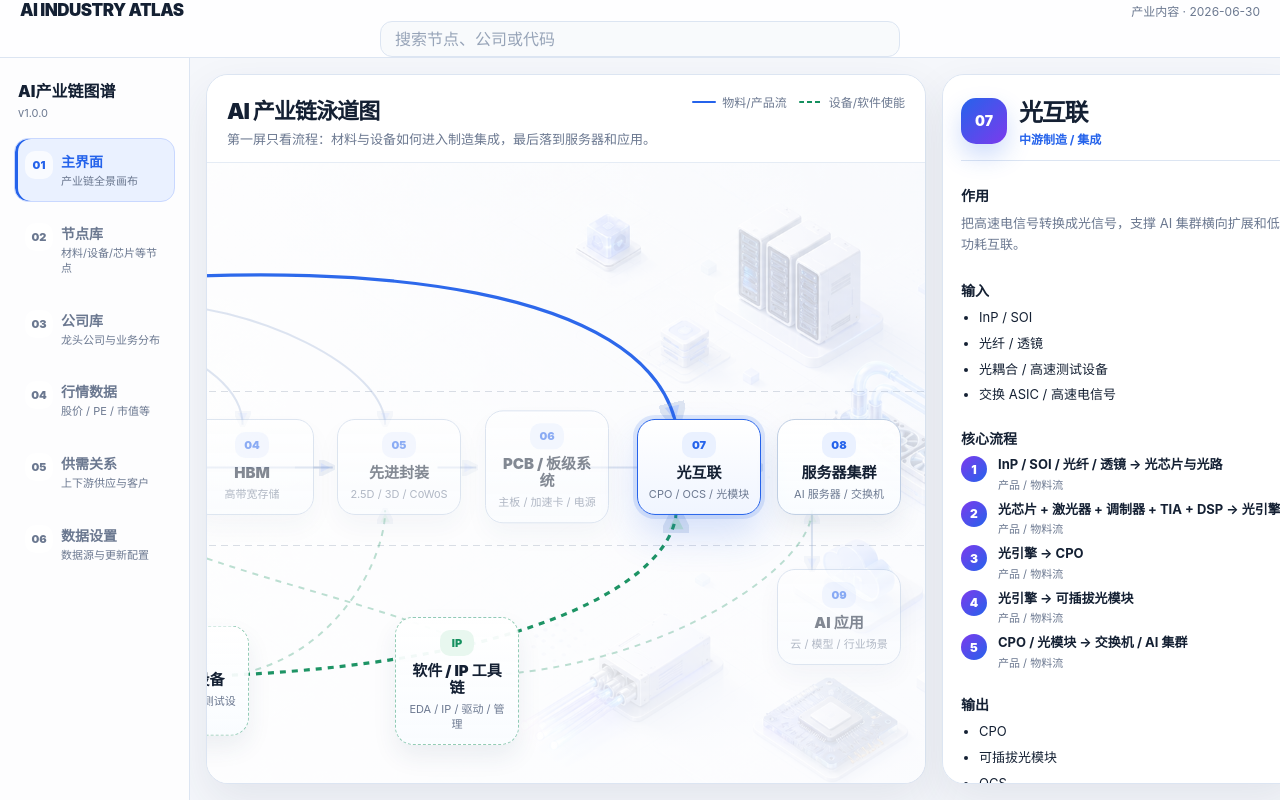
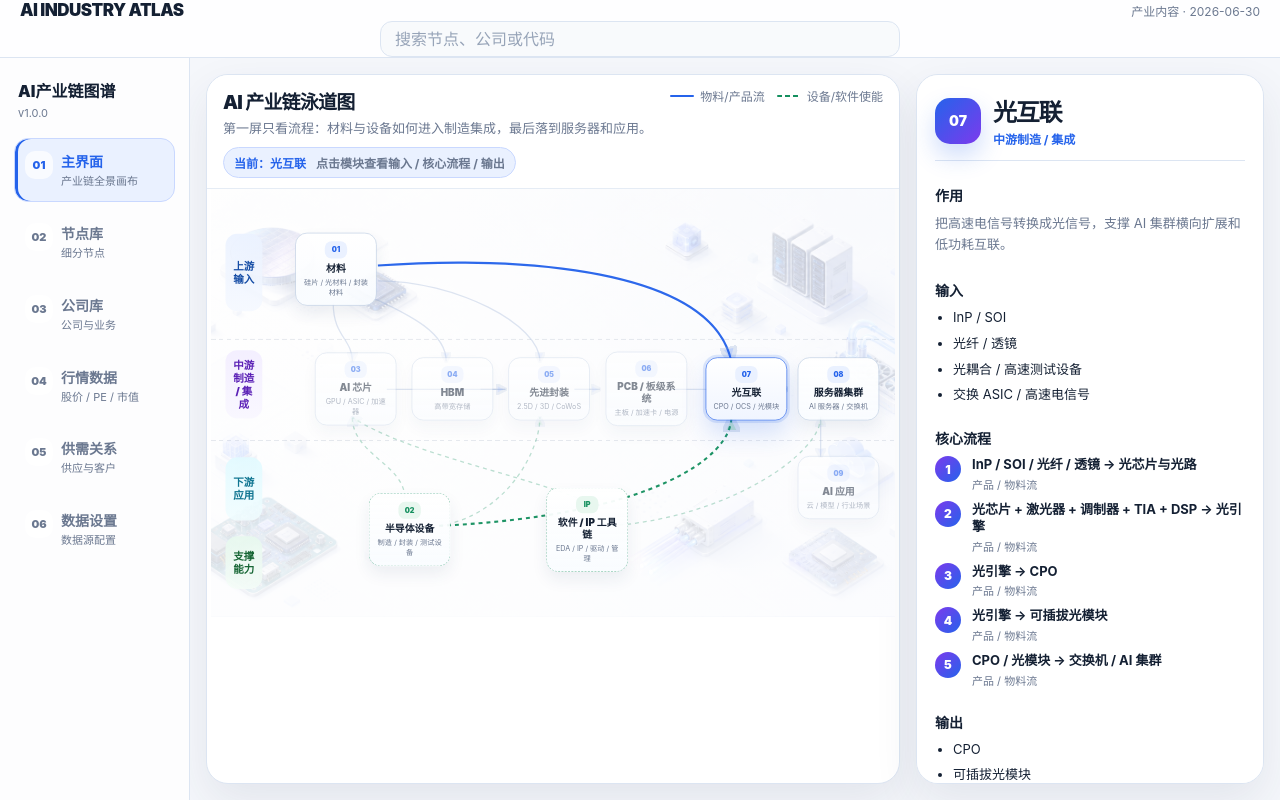
Before and after one commit to Solaire-V/ai-industry-chain-atlas, a Next.js app: page / in a window 1280 px wide. Built offline with nearby package versions, Linux system fonts and the light colour scheme.

Commit message:
fix: keep main atlas flow visible

```diff
--- a/app/globals.css
+++ b/app/globals.css
@@ -2419,11 +2419,12 @@ body {
   color: var(--atlas-muted);
   font-size: 11px;
   line-height: 1.35;
+  white-space: nowrap;
 }
 
 .atlas-workbench-main {
   display: grid;
-  grid-template-columns: minmax(720px, 1fr) 360px;
+  grid-template-columns: minmax(0, 1fr) 348px;
   gap: 16px;
   min-width: 0;
   min-height: 0;
@@ -2460,8 +2461,8 @@ body {
   display: flex;
   align-items: flex-start;
   justify-content: space-between;
-  gap: 18px;
-  padding: 18px 20px 12px;
+  gap: 14px;
+  padding: 12px 16px 10px;
   border-bottom: 1px solid rgba(220, 229, 242, 0.72);
   background: rgba(255, 255, 255, 0.9);
   backdrop-filter: blur(12px);
@@ -2470,7 +2471,7 @@ body {
 .swimlane-toolbar h1 {
   margin: 0;
   color: var(--atlas-text);
-  font-size: 22px;
+  font-size: 19px;
   font-weight: 920;
   letter-spacing: -0.04em;
 }
@@ -2482,12 +2483,32 @@ body {
   line-height: 1.5;
 }
 
+.swimlane-focus-pill {
+  display: inline-flex;
+  flex-wrap: wrap;
+  gap: 6px 10px;
+  align-items: center;
+  margin-top: 8px;
+  padding: 6px 10px;
+  color: var(--atlas-blue);
+  font-size: 12px;
+  font-weight: 850;
+  border: 1px solid #c9d8ff;
+  border-radius: 999px;
+  background: var(--atlas-blue-soft);
+}
+
+.swimlane-focus-pill span {
+  color: var(--atlas-muted);
+  font-weight: 650;
+}
+
 .swimlane-legend {
   display: flex;
   flex-wrap: wrap;
   justify-content: flex-end;
   gap: 8px 12px;
-  min-width: 220px;
+  min-width: 206px;
   color: var(--atlas-muted);
   font-size: 12px;
 }
@@ -2517,19 +2538,29 @@ body {
 .swimlane-map-scroll {
   min-width: 0;
   min-height: 0;
-  overflow: auto;
+  overflow: hidden;
+}
+
+.swimlane-map-frame {
+  position: relative;
+  width: calc(var(--map-width) * var(--map-scale));
+  height: calc(var(--map-height) * var(--map-scale));
+  margin: 0 auto;
 }
 
 .swimlane-map {
-  position: relative;
-  width: 100%;
-  min-width: 1040px;
-  height: 650px;
+  position: absolute;
+  top: 0;
+  left: 0;
+  width: var(--map-width);
+  height: var(--map-height);
   overflow: hidden;
   background:
     linear-gradient(rgba(255, 255, 255, 0.72), rgba(255, 255, 255, 0.86)),
     url("/images/atlas-swimlane-visual.png") center / cover no-repeat,
     linear-gradient(180deg, #f8fbff, #ffffff);
+  transform: scale(var(--map-scale));
+  transform-origin: left top;
 }
 
 .swimlane-map::before,
@@ -2830,6 +2861,7 @@ body {
   color: var(--atlas-text);
   font-size: 13px;
   line-height: 1.35;
+  overflow-wrap: anywhere;
 }
 
 .stage-inspector-steps small {
@@ -3004,7 +3036,7 @@ body {
 
 @media (max-width: 1180px) {
   .atlas-workbench-main {
-    grid-template-columns: minmax(680px, 1fr) 330px;
+    grid-template-columns: minmax(0, 1fr) 326px;
   }
 
   .workspace-data-grid {
--- a/components/atlas/three-layer-atlas-canvas.tsx
+++ b/components/atlas/three-layer-atlas-canvas.tsx
@@ -41,6 +41,10 @@ type WorkspaceView =
 
 type SwimlaneId = "upstream" | "midstream" | "downstream" | "support";
 
+const SWIMLANE_MAP_WIDTH = 1040;
+const SWIMLANE_MAP_HEIGHT = 650;
+const SWIMLANE_MAP_MIN_SCALE = 0.32;
+
 interface SwimlaneNode {
   stageId: AtlasStageId | "software-ip";
   title: string;
@@ -66,11 +70,11 @@ const workspaceViews: readonly {
   description: string;
 }[] = [
   { id: "canvas", title: "主界面", description: "产业链全景画布" },
-  { id: "nodes", title: "节点库", description: "材料/设备/芯片等节点" },
-  { id: "companies", title: "公司库", description: "龙头公司与业务分布" },
-  { id: "markets", title: "行情数据", description: "股价 / PE / 市值等" },
-  { id: "supply", title: "供需关系", description: "上下游供应与客户" },
-  { id: "settings", title: "数据设置", description: "数据源与更新配置" },
+  { id: "nodes", title: "节点库", description: "细分节点" },
+  { id: "companies", title: "公司库", description: "公司与业务" },
+  { id: "markets", title: "行情数据", description: "股价 / PE / 市值" },
+  { id: "supply", title: "供需关系", description: "供应与客户" },
+  { id: "settings", title: "数据设置", description: "数据源配置" },
 ];
 
 const laneLabels: Readonly<Record<SwimlaneId, string>> = {
@@ -426,8 +430,46 @@ function SwimlaneCanvas({
   onSelectStage: (stageId: AtlasStageId) => void;
 }) {
   const canvasRef = useRef<HTMLElement | null>(null);
+  const mapScrollRef = useRef<HTMLDivElement | null>(null);
+  const [mapScale, setMapScale] = useState(1);
+  const activeStage = atlasStageById.get(activeStageId);
 
   useEffect(() => {
+    const mapContainer = mapScrollRef.current;
+    if (!mapContainer) return;
+
+    const updateMapScale = () => {
+      const availableWidth = mapContainer.clientWidth;
+      if (!availableWidth) {
+        setMapScale(1);
+        return;
+      }
+
+      setMapScale(
+        Math.min(
+          1,
+          Math.max(
+            SWIMLANE_MAP_MIN_SCALE,
+            (availableWidth - 8) / SWIMLANE_MAP_WIDTH,
+          ),
+        ),
+      );
+    };
+
+    updateMapScale();
+
+    if (typeof ResizeObserver === "undefined") {
+      window.addEventListener("resize", updateMapScale);
+      return () => window.removeEventListener("resize", updateMapScale);
+    }
+
+    const resizeObserver = new ResizeObserver(updateMapScale);
+    resizeObserver.observe(mapContainer);
+    return () => resizeObserver.disconnect();
+  }, []);
+
+  useEffect(() => {
+    if (mapScale < 0.98) return;
     const selectedStage = canvasRef.current?.querySelector<HTMLElement>(
       `[data-stage-id="${activeStageId}"]`,
     );
@@ -437,7 +479,7 @@ function SwimlaneCanvas({
       block: "nearest",
       inline: "center",
     });
-  }, [activeStageId]);
+  }, [activeStageId, mapScale]);
 
   return (
     <section
@@ -449,6 +491,10 @@ function SwimlaneCanvas({
         <div>
           <h1>AI 产业链泳道图</h1>
           <p>第一屏只看流程：材料与设备如何进入制造集成，最后落到服务器和应用。</p>
+          <div className="swimlane-focus-pill" aria-live="polite">
+            当前：{activeStage?.name ?? "主流程"}
+            <span>点击模块查看输入 / 核心流程 / 输出</span>
+          </div>
         </div>
         <div className="swimlane-legend" aria-label="连接类型">
           <span><i data-kind="flow" />物料/产品流</span>
@@ -456,8 +502,19 @@ function SwimlaneCanvas({
         </div>
       </header>
 
-      <div className="swimlane-map-scroll">
-        <div className="swimlane-map">
+      <div
+        ref={mapScrollRef}
+        className="swimlane-map-scroll"
+        style={
+          {
+            "--map-scale": mapScale,
+            "--map-width": `${SWIMLANE_MAP_WIDTH}px`,
+            "--map-height": `${SWIMLANE_MAP_HEIGHT}px`,
+          } as CSSProperties
+        }
+      >
+        <div className="swimlane-map-frame">
+          <div className="swimlane-map">
           <div className="swimlane-label swimlane-label-upstream">
             {laneLabels.upstream}
           </div>
@@ -519,6 +576,7 @@ function SwimlaneCanvas({
               onSelectStage={onSelectStage}
             />
           ))}
+          </div>
         </div>
       </div>
     </section>
```
